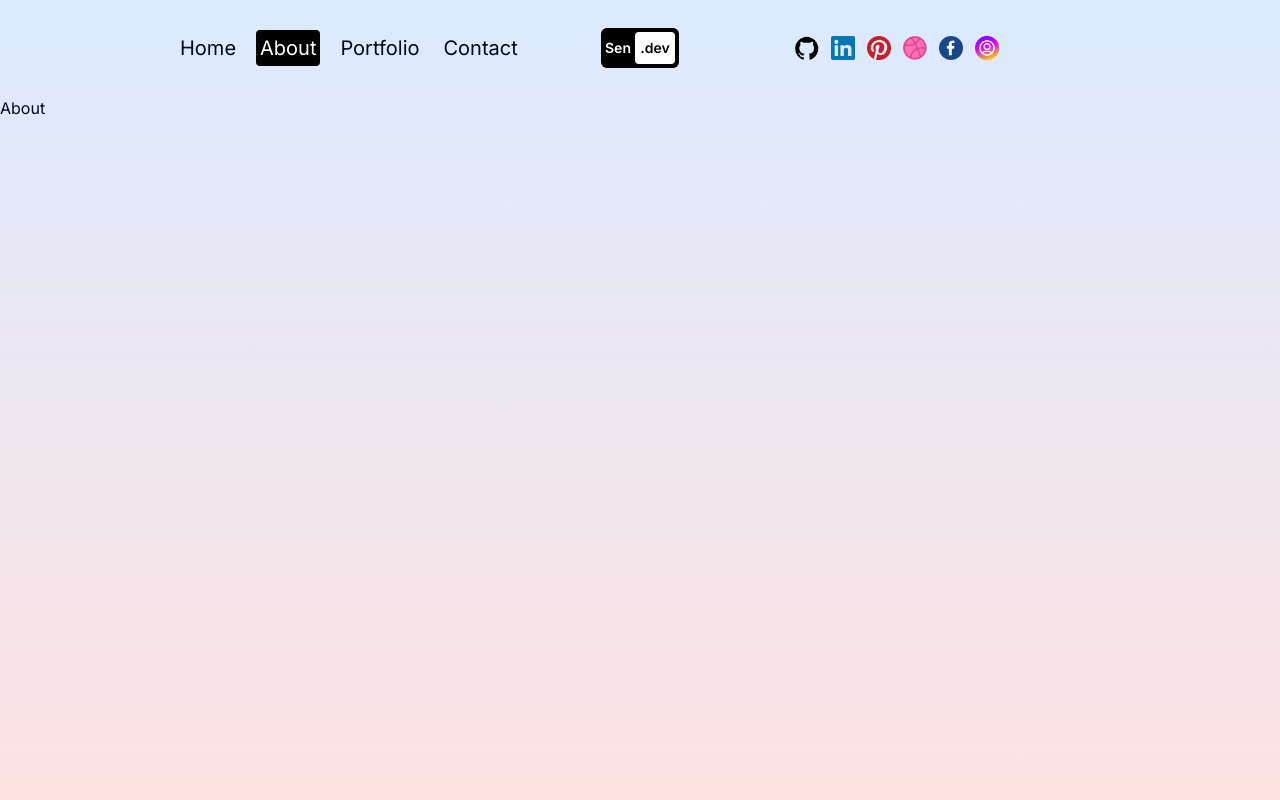
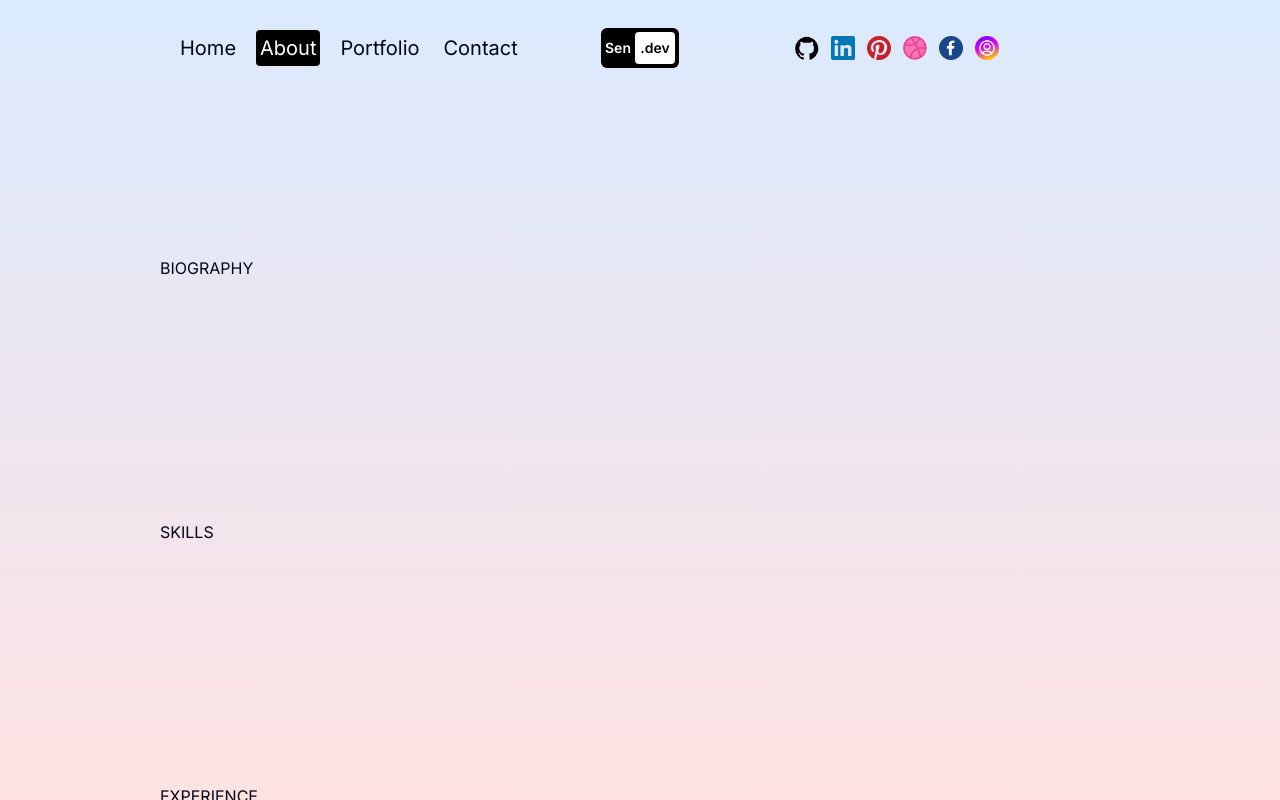
Before and after one commit to Isur-Sen9828/Isur-Sen98, a Next.js app: page /about in a window 1280 px wide. Built offline with nearby package versions, Linux system fonts and the light colour scheme.

Commit message:
feat: created about page

```diff
--- a/src/app/about/page.jsx
+++ b/src/app/about/page.jsx
@@ -1,8 +1,29 @@
+"use client"
 import React from 'react'
+import { motion } from 'framer-motion'
 
 const About = () => {
+
   return (
-    <div>About</div>
+    <motion.div className="h-full"
+    initial={{y:"-200vh"}}
+    animate={{y:"0%"}}
+    transition={{duration:1}}>
+      {/* Container */}
+      <div>
+        {/* Text container */}
+        <div className='p-4 sm:p-8 md:p-12 lg:p-20 xl:p-40 flex flex-col gap-24 md:gap-32 lg:gap-48 xl:gap-60'>
+          {/* Biograpy container */}
+          <div>BIOGRAPHY</div>
+          {/* Skills container */}
+          <div>SKILLS</div>
+          {/* Experience container */}
+          <div>EXPERIENCE</div>
+        </div>
+        {/* SVG container */}
+        <div className="hidden"></div>
+      </div>
+</motion.div>
   )
 }
 
--- a/src/app/page.jsx
+++ b/src/app/page.jsx
@@ -4,7 +4,7 @@ import { motion } from "framer-motion";
 
 const Homepage = () => {
   return (
-    <motion.div className="h-full" initial={{y:"-200vh"}} animate={{y:"0%"}} transition={{duration:1}}>
+
   <div className="h-full flex flex-col lg:flex-row px-4 sm:px-8 md:px-12 lg:px-20 xl:px-44">
     {/* Image container */}
     <div className="h-1/2 lg:h-full lg:w-1/2 relative">
```
Also changed, not shown: public/hero.png.
